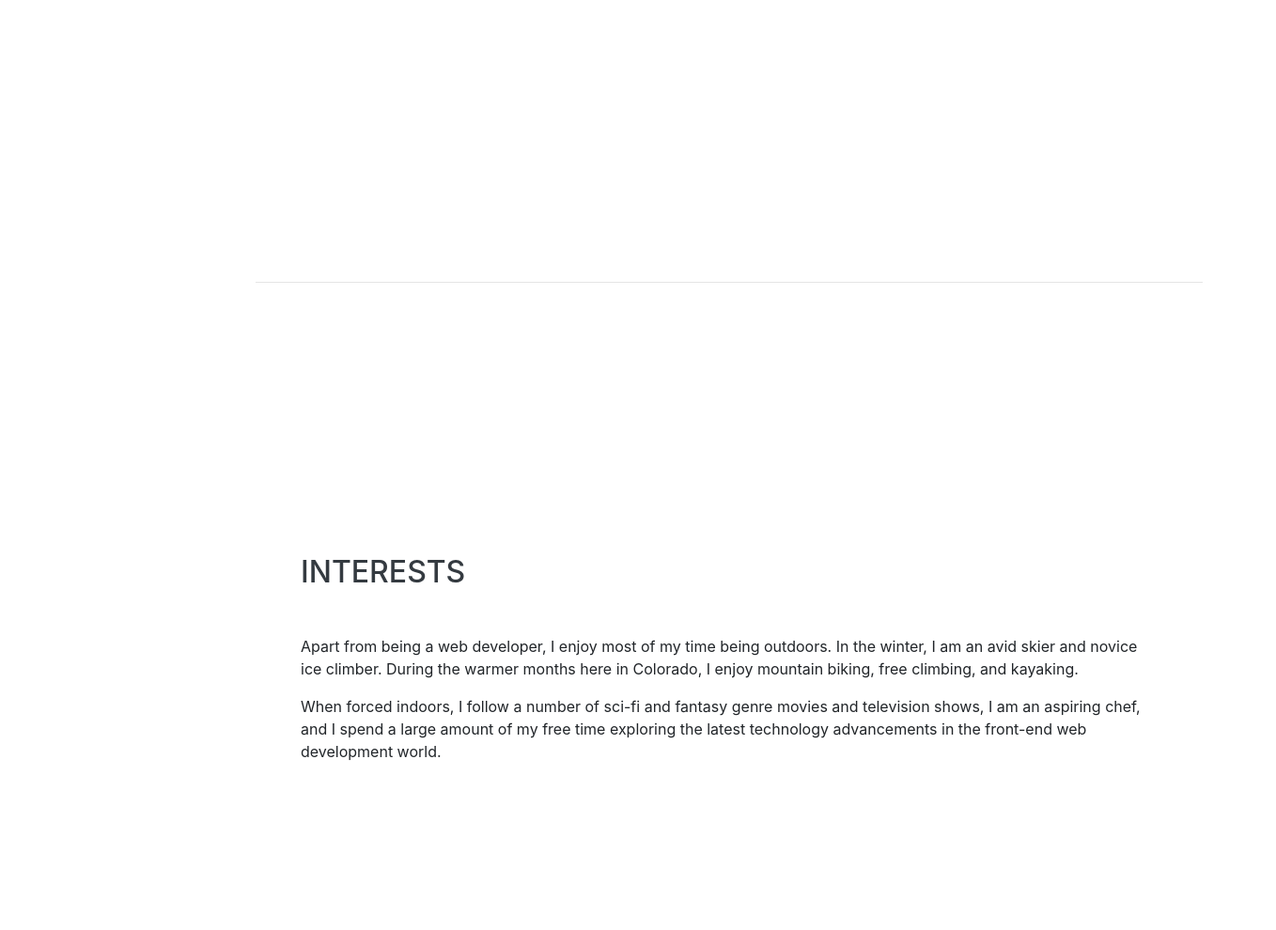
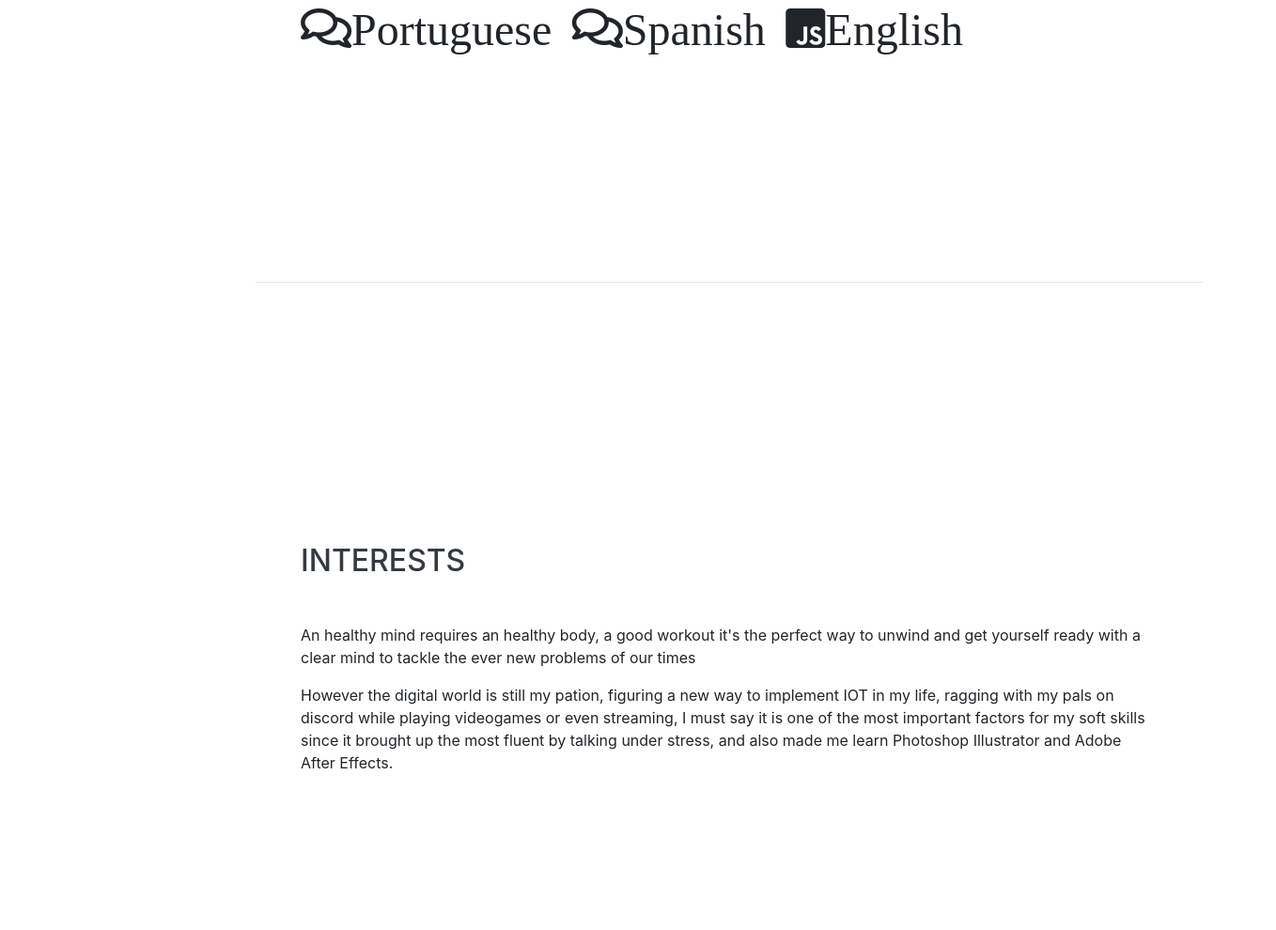
Before and after one commit to FJ-RATO/FJ-RATO.github.io, a website with bundled scripts: page index.html in a window 1280 px wide. Shown: the part 2903-3893 px from the top of the page at 94% size, 1358 px wide, since content can reach past the window. Built offline with nearby package versions, Linux system fonts and the light colour scheme; a web font is replaced by a local one.

Commit message:
+Education + soeak skills + interests

```diff
--- a/index.html
+++ b/index.html
@@ -122,6 +122,12 @@
           <div class="resume-date text-md-right">
             <span class="text-primary">September 2016 - Present</span>
           </div>
+          <div class="resume-content">
+            <h3 class="mb-0">Language institute of Entroncamento</h3>
+            <div class="subheading mb-3">Cambridge FC</div>
+          </div>
+          <div class="resume-date text-md-right">
+            <span class="text-primary">September 2006 - August 2014</span>
         </div>
 
       </div>
@@ -154,6 +160,18 @@
             <i class="fab fa-python"></i>
           </li>
         </ul>
+        <div class="subheading mb-3">Spoken Languages</div>
+        <ul class="list-inline dev-icons">
+          <li class="list-inline-item">
+            <i class="far fa-comments">Portuguese </i>
+          </li>
+          <li class="list-inline-item">
+            <i class="far fa-comments">Spanish </i>
+          </li>
+          <li class="list-inline-item">
+            <i class="fab fa-js-square">English </i>
+          </li>
+        </ul>
       </div>
     </section>
 
@@ -162,8 +180,8 @@
     <section class="resume-section p-3 p-lg-5 d-flex align-items-center" id="interests">
       <div class="w-100">
         <h2 class="mb-5">Interests</h2>
-        <p>Apart from being a web developer, I enjoy most of my time being outdoors. In the winter, I am an avid skier and novice ice climber. During the warmer months here in Colorado, I enjoy mountain biking, free climbing, and kayaking.</p>
-        <p class="mb-0">When forced indoors, I follow a number of sci-fi and fantasy genre movies and television shows, I am an aspiring chef, and I spend a large amount of my free time exploring the latest technology advancements in the front-end web development world.</p>
+        <p>An healthy mind requires an healthy body, a good workout it's the perfect way to unwind and get yourself ready with a clear mind to tackle the ever new problems of our times</p>
+        <p class="mb-0">However the digital world is still my pation, figuring a new way to implement IOT in my life, ragging with my pals on discord while playing videogames or even streaming, I must say it is one of the most important factors for my soft skills since it brought up the most fluent by talking under stress, and also made me learn Photoshop Illustrator and Adobe After Effects.</p>
       </div>
     </section>
 
```
